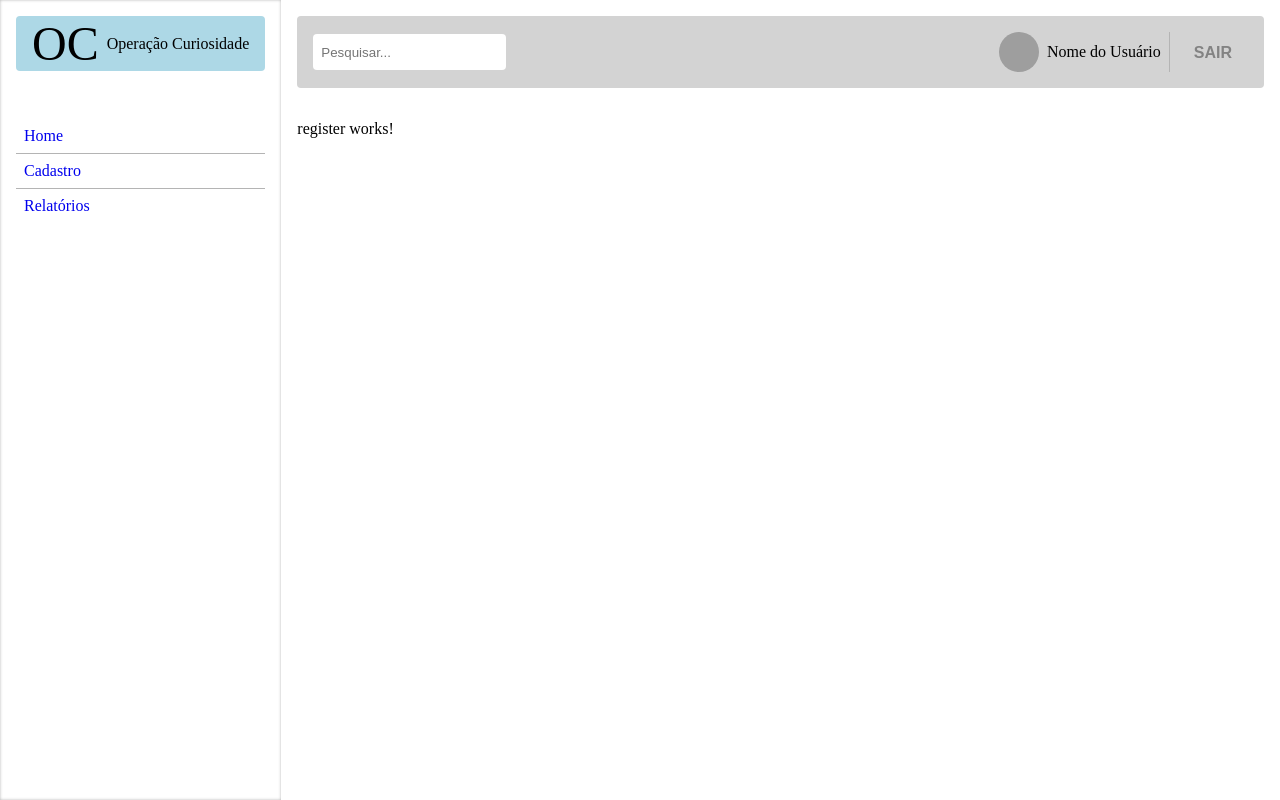
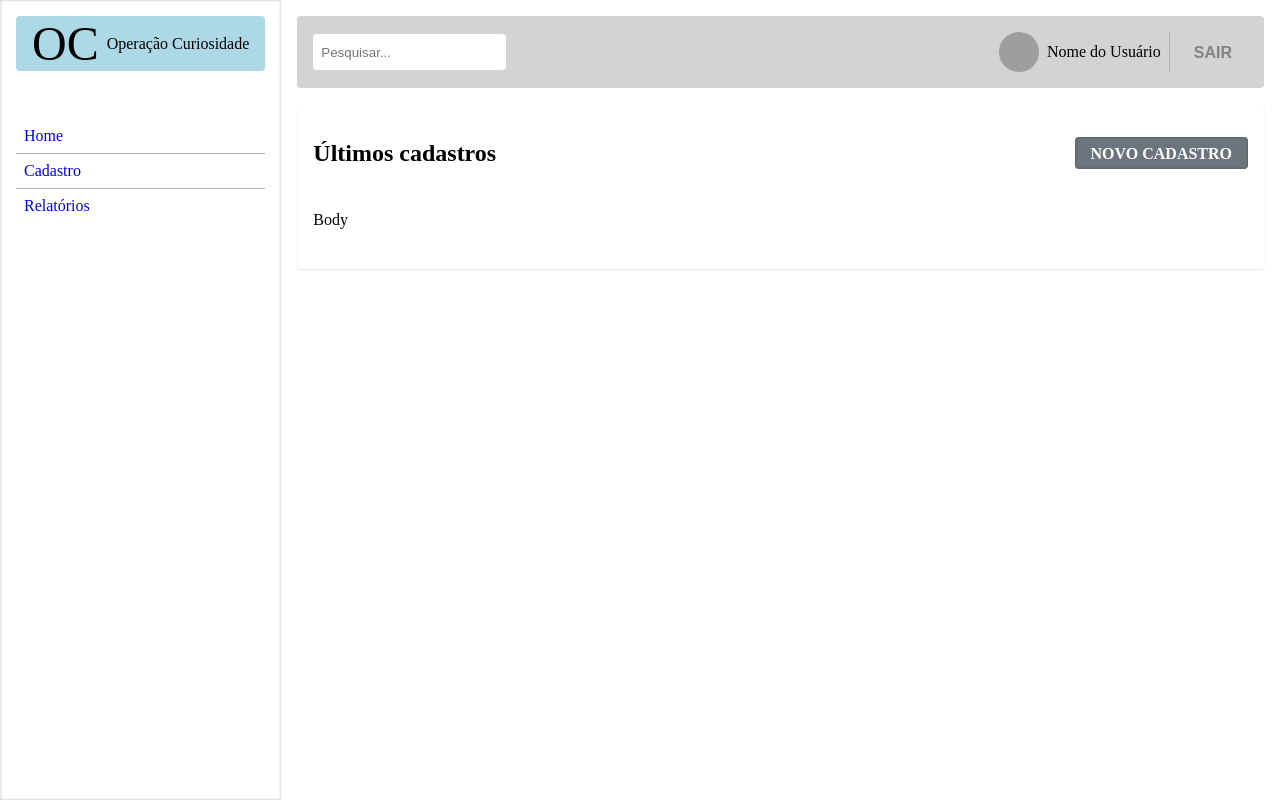
Before and after one commit to brunovbsilva/desafio-forlogic, an Angular app: page /register in a window 1280 px wide. Built offline with nearby package versions, Linux system fonts and the light colour scheme; grey boxes are pictures that could not be loaded.

Commit message:
feat: register page

```diff
--- a/src/app/pages/register-pages/register/register.component.html
+++ b/src/app/pages/register-pages/register/register.component.html
@@ -1 +1,9 @@
-<p>register works!</p>
+<app-card class="main-content" data-test="main-content">
+	<ng-container header>
+		<h2>Últimos cadastros</h2>
+		<a custom-button severity="secondary">Novo cadastro</a>
+	</ng-container>
+	<ng-container body>
+		<p>Body</p>
+	</ng-container>
+</app-card>
--- a/src/app/shared/components/button/button.component.ts
+++ b/src/app/shared/components/button/button.component.ts
@@ -2,7 +2,7 @@ import { Component, input } from '@angular/core';
 
 @Component({
 	// eslint-disable-next-line @angular-eslint/component-selector
-	selector: 'button[custom-button]',
+	selector: 'button[custom-button], a[custom-button]',
 	imports: [],
 	templateUrl: './button.component.html',
 	styleUrl: './button.component.scss',
```
Also changed, not shown: src/app/pages/register-pages/register/register.component.ts (+7 -7 lines).
